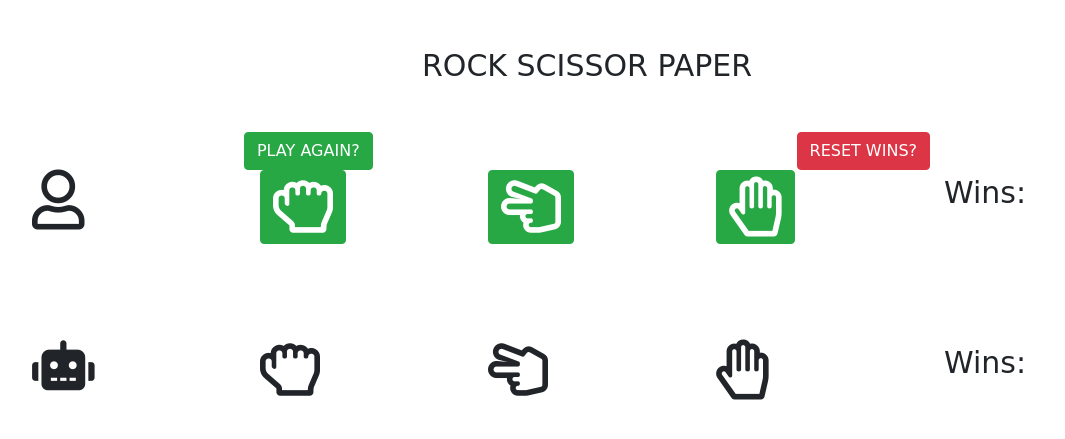
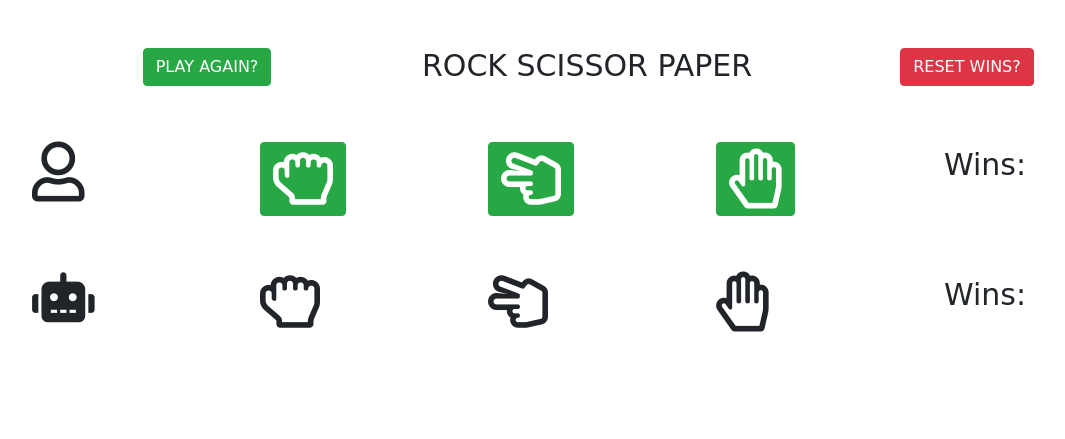
Before and after one commit to Ranagol/rock_scissor_paper, a PHP site: page /index.view.php in a window 1280 px wide. Shown: the top 439 px of the page, without its empty margins (53-1118 px from the left). Run offline with PHP 8.4, Linux system fonts and the light colour scheme; data that the repository does not hold is empty; some libraries are stand-ins or nearby versions; some web fonts are replaced.

Commit message:
Play again and Reset wins fixed.

```diff
--- a/index.view.php
+++ b/index.view.php
@@ -14,22 +14,33 @@
 
 <div class="container mt-5">
 
-	<h3 class="d-flex justify-content-around fontstyle">ROCK SCISSOR PAPER</h3>
+	<div class="row">
+		<div class="col d-flex justify-content-around">
+			<form method="GET" action="index.php">
+				<button <?php echo $playAgain; ?>  <?php echo $hideResults; ?> class="btn btn-success fontstyle" type="submit" name="reset" value="reset">PLAY AGAIN?</button><!-- THIS IS THE "PLAY AGAIN" DISPLAY---------------------->
+			</form>
+		</div>
 
-	<div   class="d-flex flex-row justify-content-around mt-5">
-		<form method="GET" action="index.php">
-			<button <?php echo $playAgain; ?>  <?php echo $hideResults; ?> class="btn btn-success fontstyle" type="submit" name="reset" value="reset">PLAY AGAIN?</button><!-- THIS IS THE "PLAY AGAIN" DISPLAY---------------------->
-		</form>
-		<form method="POST" action="">
-			<button <?php echo $playAgain; ?> <?php echo $hideResults; ?> class="btn btn-danger fontstyle" type="submit" name="resetResults" value="resetResults">RESET WINS?</button><!-- THIS IS THE "RESET" DISPLAY---------------------->
-		</form>
+		<div class="col">
+			<h3 class="d-flex justify-content-around fontstyle">ROCK SCISSOR PAPER</h3>
+		</div>
+
+		<div class="col d-flex justify-content-around">
+			<form method="POST" action="">
+				<button <?php echo $playAgain; ?> <?php echo $hideResults; ?> class="btn btn-danger fontstyle" type="submit" name="resetResults" value="resetResults">RESET WINS?</button><!-- THIS IS THE "RESET" DISPLAY---------------------->
+			</form>
+		</div>
 	</div>
 
-	<div class="d-flex flex-row justify-content-around fontstyle">
+
+
+
+
+	<div class="d-flex flex-row justify-content-around fontstyle card border-white" style="height: 50px;">
 		<?php include 'switch.php'; ?> <!-- THIS IS THE "YOU WON" DISPLAY -------------------------------->
 	</div>
 
-	<div class="row pb-5"><!-- THIS IS THE USER ROW ------------------------------------------------------->
+	<div class="row pb-2"><!-- THIS IS THE USER ROW ------------------------------------------------------->
 		<div class="col"><i class="far fa-user usersize"></i></div>
 
 		<div class="col">
```
